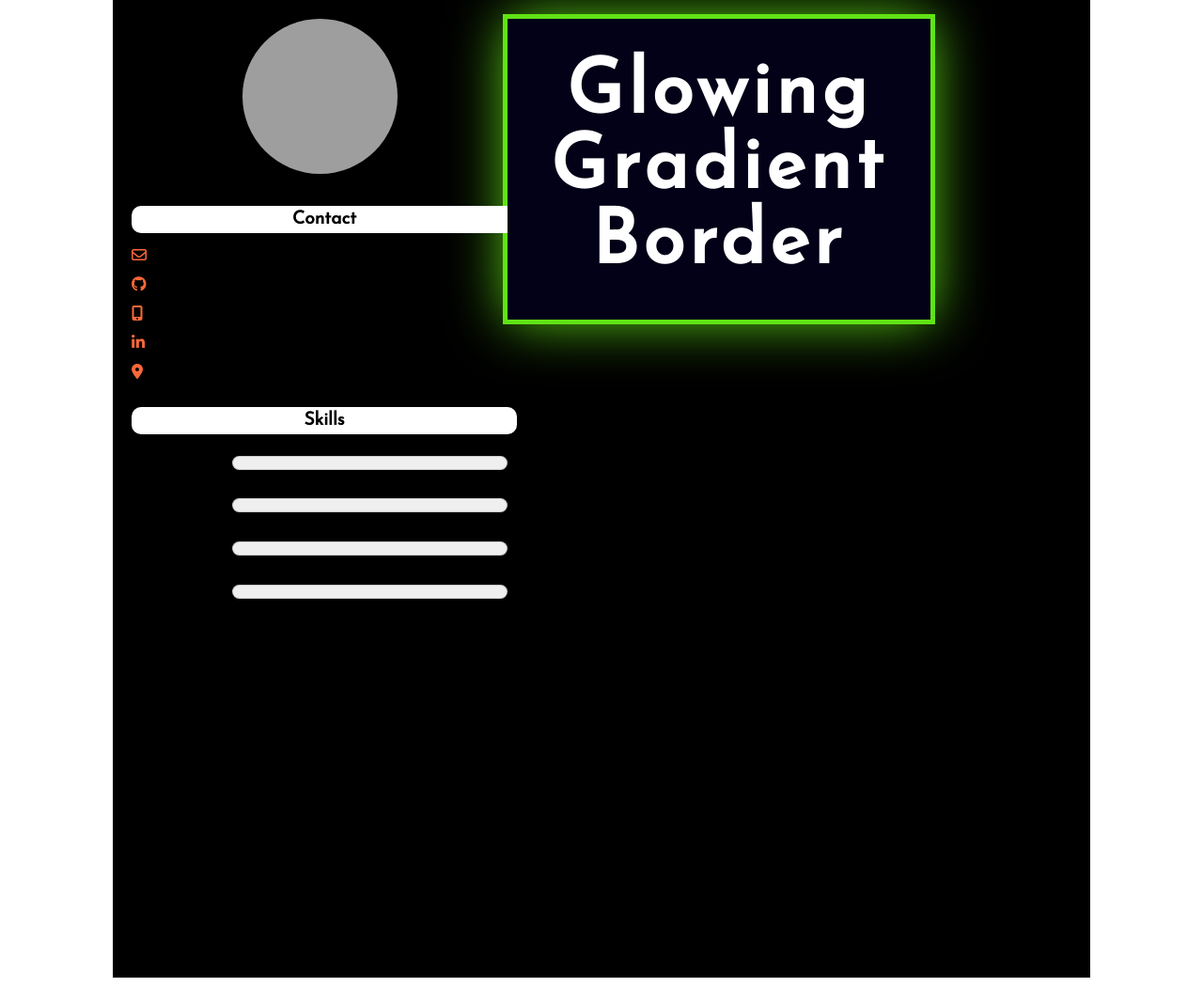
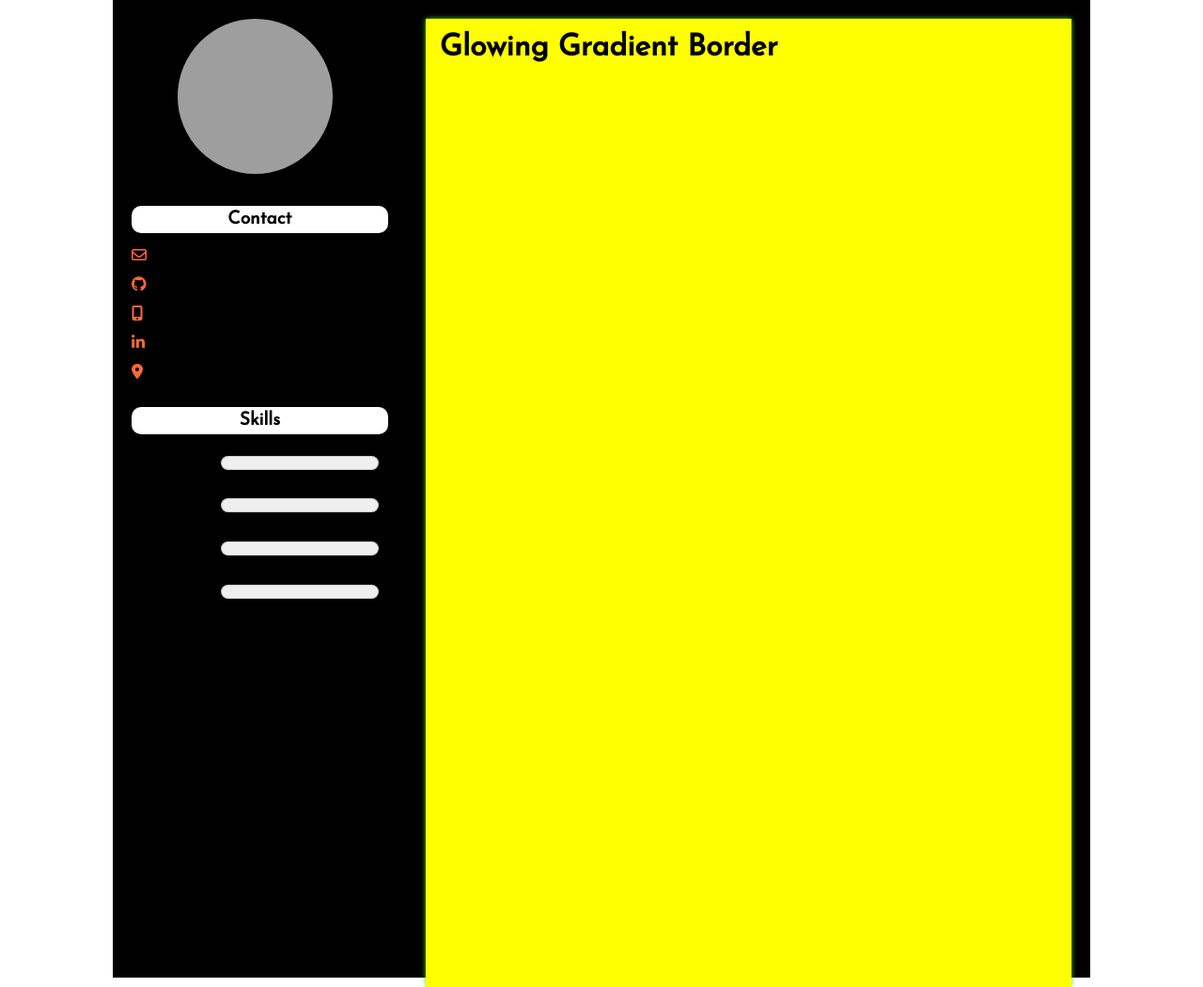
Before and after one commit to MMaithreyan/Poster-Maker, a plain HTML site: page index1.html in a window 1280 px wide. Shown: the whole page at 94% size. Drawn offline with Linux system fonts and the light colour scheme; grey boxes are pictures that could not be loaded; a web font is replaced by a local one.

Commit message:
rightcontainer added

```diff
--- a/index1.html
+++ b/index1.html
@@ -90,7 +90,7 @@
       </div>
     </div>
 
-    <div id="container">
+    <div class="right-container">
       <h1 class="GradientBorder">Glowing Gradient Border</h1>
     </div>
     </div>
--- a/resume-style.css
+++ b/resume-style.css
@@ -2,14 +2,16 @@
   margin: 0;
   padding: 0;
 }
-body{
+
+body {
   z-index: 1;
   background-color: #0000;
   font-family: 'Josefin Sans', sans-serif;
 
 }
+
 .container {
-  background-color:#000;
+  background-color: #000;
   z-index: 1;
   width: 1000px;
   height: 1000px;
@@ -30,10 +32,13 @@ body{
 }
 
 .right-container {
-  width: 90%;
+  width: 100%;
   background-color: yellow;
-  height: 40px;
+  height: 100%;
   position: relative;
+  box-shadow:0px 0px 5px #60e315;
+  margin-left: 50px;
+  padding: 15px;
 }
 
 
@@ -78,7 +83,7 @@ img {
   font-size: larger;
 }
 
-.data2,.data3,.data4,.data5,.git1 {
+.data2, .data3, .data4, .data5, .git1 {
   color: white;
   padding-top: 15px;
   padding-left: 10px;
@@ -113,10 +118,11 @@ img {
   width: 140px;
 }
 
-.mail,.git,.location,.linkedin,.phone {
+.mail, .git, .location, .linkedin, .phone {
   display: flex;
 }
-.far,.fas,.fab {
+
+.far, .fas, .fab {
   padding-top: 15px;
 
   color: #fb683a;
@@ -157,48 +163,3 @@ img {
   width: 100%;
   height: 30px;
 }
-/* body {
-  margin: 0;
-  padding: 0;
-  font-family: 'Roboto', sans-serif;
-  background: url(bg.png);
-  background-size: cover;
-}
-#container {
-  width: 100%;
-  height: 100vh;
-  display: flex;
-  align-items: center;
-  justify-content: center;
-} */
-.GradientBorder {
-  position: relative;
-  width: 450px;
-  padding: 40px 0;
-  font-size: 5em;
-  color: #fff;
-  text-align: center;
-  letter-spacing: 5px;
-  background: #020117;
-}
-.GradientBorder::after {
-  content: '';
-  position: absolute;
-  top: -5px;
-  left: -5px;
-  right: -5px;
-  bottom: -5px;
-  background: linear-gradient(45deg, #60e315, #60e315,#60e315,#60e315);
-  z-index: -1;
-}
-.GradientBorder::before {
-  content: '';
-  position: absolute;
-  top: 0;
-  left: 0;
-  right: 0;
-  bottom: 0;
-  background: linear-gradient(45deg, #60e315,#60e315,#60e315,#60e315);
-  z-index: -1;
-  filter: blur(30px);
-}
```
